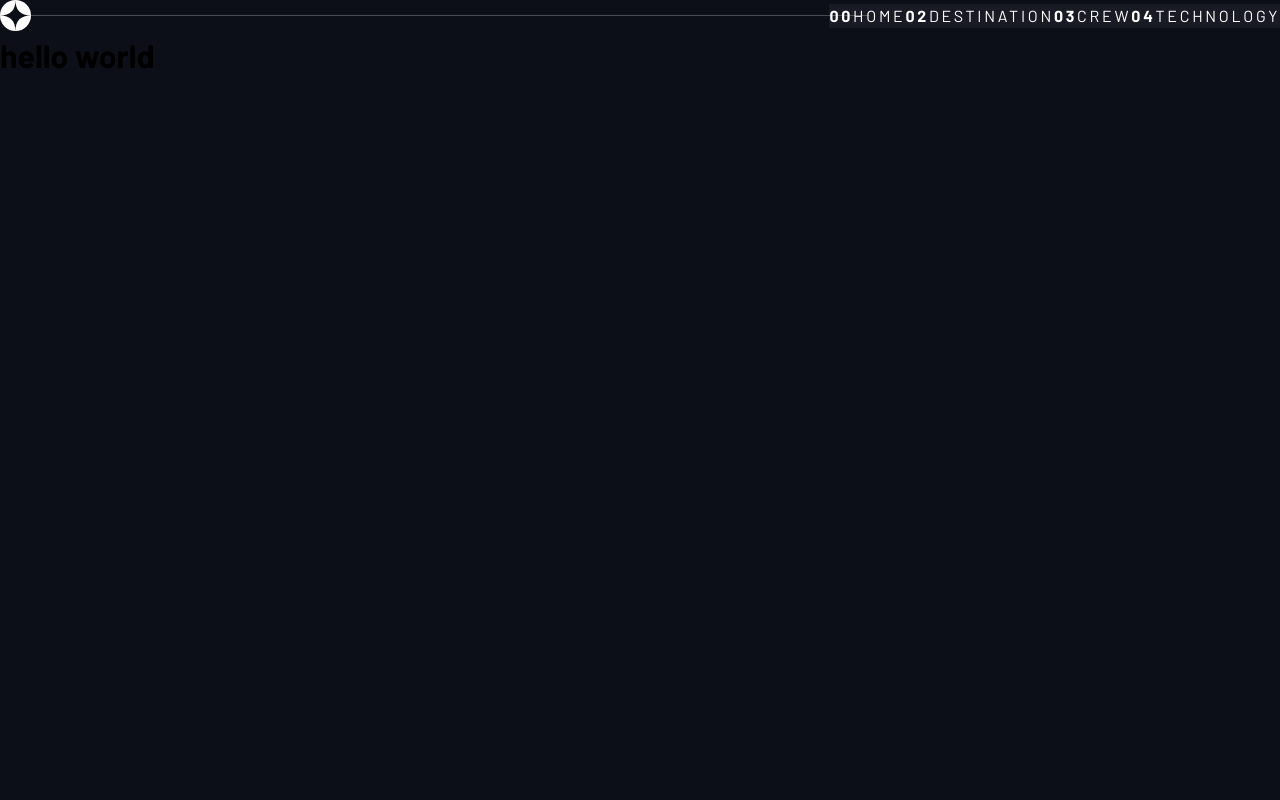
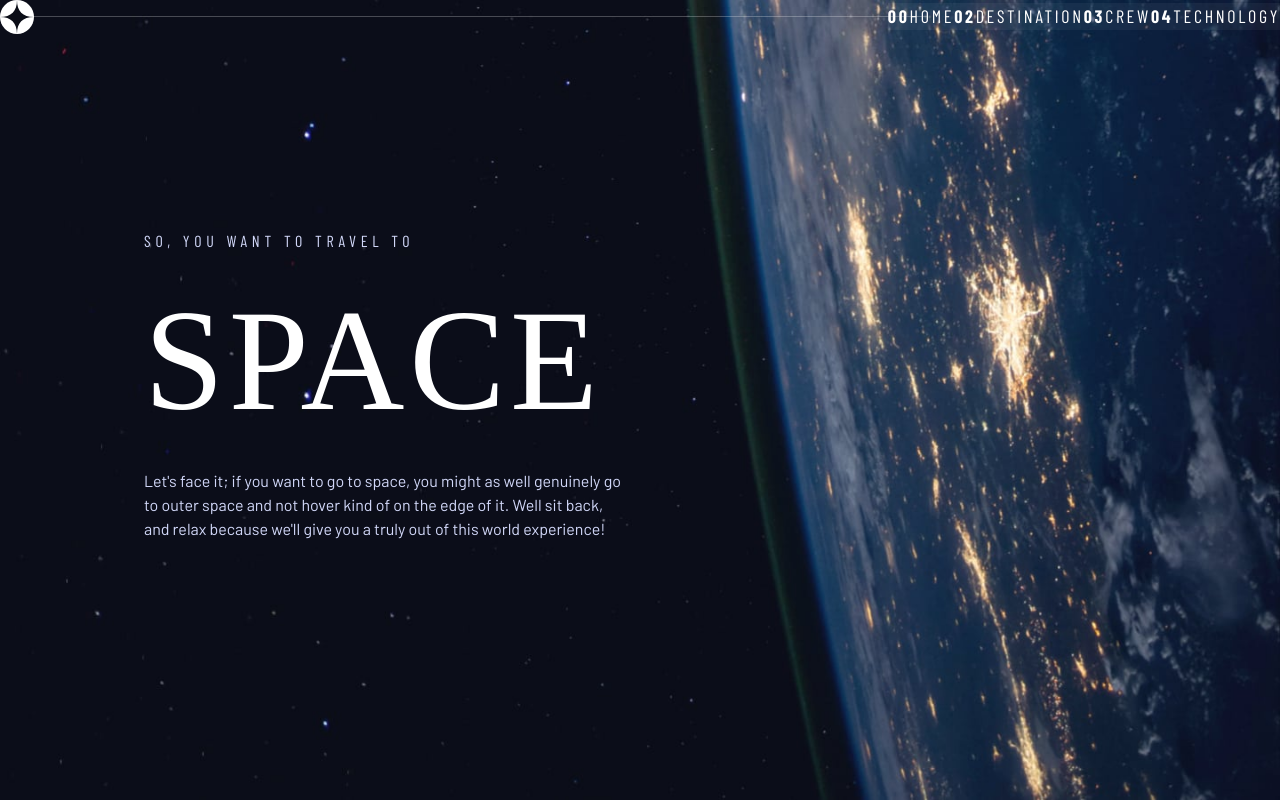
Before and after one commit to khaldoun36/Space-tourism, a Vue app: page / in a window 1280 px wide. Built offline with nearby package versions, Linux system fonts and the light colour scheme; a web font is replaced by a local one.

Commit message:
changing background images based on file route/completed

```diff
--- a/src/App.vue
+++ b/src/App.vue
@@ -1,15 +1,71 @@
 <template>
-  <div class="body-container bg-dark">
+  <div
+    class="body-container bg-dark"
+    :style="{ 'background-image': 'url(' + image + ')' }"
+  >
     <PrimaryHeader />
     <router-view />
   </div>
 </template>
 
 <script setup>
-// imports
+/* ---------- */
+/* Imports    */
+/* ---------- */
+import { ref, watch } from "vue";
+import { useRoute } from "vue-router";
 import PrimaryHeader from "./components/shared/PrimaryHeader.vue";
-// variables
-// functions
+import getBackgroundSize from "./composables/getBackgroundSize.js";
+
+/* ---------- */
+/* Variables  */
+/* ---------- */
+let viewportWidth = ref(window.innerWidth);
+let viewportHeight = ref(window.innerHeight);
+
+// to store the background size
+const backgroundSize = ref("");
+
+// to store the background image
+const image = ref("home");
+
+const route = useRoute();
+
+const pathName = ref("home");
+
+/* ---------- */
+/* Functions  */
+/* ---------- */
+
+// chnage the background image based on the current path
+watch(
+  () => route.name,
+  () => {
+    console.log(`MyCoolComponent - watch route.name changed to ${route.name}`);
+    pathName.value = route.name;
+    image.value = `src/assets/${pathName.value}/background-${pathName.value}-${backgroundSize.value}.jpg`;
+  }
+);
+
+// gets the background size as soon as the app runs
+backgroundSize.value = getBackgroundSize(
+  viewportWidth.value,
+  viewportHeight.value
+);
+
+// Change the background size
+window.addEventListener("resize", () => {
+  viewportWidth.value = window.innerWidth;
+  viewportHeight.value = window.innerHeight;
+
+  // gets the background size when window is resized
+  backgroundSize.value = getBackgroundSize(
+    viewportWidth.value,
+    viewportHeight.value
+  );
+
+  image.value = `src/assets/${pathName.value}/background-${pathName.value}-${backgroundSize.value}.jpg`;
+});
 </script>
 
 <style>
@@ -18,11 +74,30 @@ import PrimaryHeader from "./components/shared/PrimaryHeader.vue";
   display: grid;
   grid-template-rows: min-content 1fr;
   overflow-x: hidden;
+  background-size: cover;
+  background-position: bottom center;
 }
 
 #app {
   font-family: var(--ff-sans-normal);
   font-size: var(--fs-400);
-  line-height: var(--font-lineheight-3);
+  line-height: var(--font-lineheight-4);
+}
+
+@media (min-width: 1025px),
+  (min-width: 768px) and (max-width: 1024px) and (orientation: landscape) {
+  .body-container {
+    background-position: center center;
+  }
+}
+
+/*
+  ##Device = Tablets (portrait)
+*/
+
+@media (min-width: 768px) and (max-width: 1024px) {
+  .body-container {
+    background-position: center center;
+  }
 }
 </style>
--- a/src/assets/base.css
+++ b/src/assets/base.css
@@ -18,14 +18,45 @@
   --ff-sans-cond: "Barlow Condensed", sans-serif;
   --ff-sans-normal: "Barlow", sans-serif;
 
-  /* font-size */
-  --fs-900: 9.375rem;
-  --fs-800: 6.25rem;
-  --fs-700: 3.5rem;
-  --fs-600: 2rem;
-  --fs-500: 1.75rem;
-  --fs-400: 1rem;
-  --fs-300: 0.875rem;
+  /* font-sizes */
+  --fS-900: clamp(5rem, 10vw + 1rem, 9.375rem);
+  --fS-800: 3.5rem;
+  --fS-700: 1.5rem;
+  --fS-600: 1rem;
+  --fS-500: var(--font-size-1);
+  --fS-400: 0.9375rem;
+  --fS-300: 1rem;
+  --fS-200: 0.875rem;
+}
+
+/*
+  ##Device = Tablets (portrait)
+*/
+
+@media (min-width: 768px) and (max-width: 1024px) {
+  :root {
+    --fS-800: 5rem;
+    --fS-700: 2.5rem;
+    --fS-600: 1.5rem;
+    --fS-500: var(--font-size-3);
+    --fS-400: 1rem;
+  }
+}
+
+/*
+  ##Device = Desktops / Tablets in landscape
+*/
+
+@media (min-width: 1025px),
+  (min-width: 768px) and (max-width: 1024px) and (orientation: landscape) {
+  :root {
+    /* font-sizes */
+    --fS-800: 6.25rem;
+    --fS-700: 3.5rem;
+    --fS-600: 2rem;
+    --fS-500: var(--font-size-5);
+    --fS-400: 1.125rem;
+  }
 }
 
 /* ------------------ */
@@ -58,25 +89,25 @@
 
 /* font-size */
 .fs-900 {
-  font-size: var(--fs-900);
+  font-size: var(--fS-900);
 }
 .fs-800 {
-  font-size: var(--fs-800);
+  font-size: var(--fS-800);
 }
 .fs-700 {
-  font-size: var(--fs-700);
+  font-size: var(--fS-700);
 }
 .fs-600 {
-  font-size: var(--fs-600);
+  font-size: var(--fS-600);
 }
 .fs-500 {
-  font-size: var(--fs-500);
+  font-size: var(--fS-500);
 }
 .fs-400 {
-  font-size: var(--fs-400);
+  font-size: var(--fS-400);
 }
 .fs-300 {
-  font-size: var(--fs-300);
+  font-size: var(--fS-300);
 }
 
 /* font-weight */
@@ -91,10 +122,10 @@
 .ff-sans {
   font-family: var(--ff-sans-normal);
 }
-.fs-sans-cond {
+.ff-sans-cond {
   font-family: var(--ff-sans-cond);
 }
-.fs-serif {
+.ff-serif {
   font-family: var(--ff-serif);
 }
 
@@ -104,7 +135,7 @@
 .letter-spacing-2 {
   letter-spacing: 2.7px;
 }
-.letter-spacing-4 {
+.letter-spacing-3 {
   letter-spacing: 4.75px;
 }
 
@@ -126,6 +157,9 @@
   display: flex;
 }
 
+.d-block {
+  display: block;
+}
 /* ------------------ */
 /* Components         */
 /* ------------------ */
@@ -144,3 +178,49 @@
 .underline-indicators > .router-link-exact-active {
   border-color: hsl(var(--clr-white) / 1);
 }
+
+/* ------------------ */
+/* Layout             */
+/* ------------------ */
+
+.grid-container {
+  display: grid;
+  place-items: center;
+  padding-inline: 1rem;
+  padding-bottom: 4rem;
+}
+
+.grid-container p:not([class]) {
+  max-width: 50ch;
+}
+
+/*
+  ##Device = Desktops / Tablets in landscape
+*/
+@media (min-width: 1025px),
+  (min-width: 768px) and (max-width: 1024px) and (orientation: landscape) {
+  .grid-container {
+    text-align: left;
+    column-gap: var(--container-gap, 2rem);
+    grid-template-columns: minmax(1rem, 1fr) repeat(2, minmax(0, 30rem)) minmax(
+        1rem,
+        1fr
+      );
+  }
+}
+
+/*
+  ##Device = Tablets (portrait)
+*/
+@media (min-width: 768px) and (max-width: 1024px) {
+}
+
+/*
+  ##Device = Smartphones Mobiles
+*/
+@media (min-width: 320px) and (max-width: 480px),
+  (min-width: 481px) and (max-width: 767px) {
+  .grid-container {
+    text-align: center;
+  }
+}
--- a/src/components/shared/PrimaryHeader.vue
+++ b/src/components/shared/PrimaryHeader.vue
@@ -7,7 +7,6 @@
     <button
       class="menu"
       aria-controls="primary-navigation"
-      :aria-expanded="isOpen"
       :class="{ opened: isOpen }"
       @click="toggleMenu"
     >
@@ -24,7 +23,7 @@
       </svg>
     </button>
     <!-- Mobile Button end -->
-    <nav class="primary-nav flex underline-indicators">
+    <nav class="primary-nav flex underline-indicators" :aria-expanded="isOpen">
       <router-link
         to="/"
         class="ff-sans-cond fs-400 fw-400 letter-spacing-2 text-white uppercase"
@@ -150,7 +149,7 @@ const toggleMenu = () => {
   ##Device = Smartphones Mobiles
 */
 
-@media (min-width: 320px) and (max-width: 480px),
+@media (min-width: 220px) and (max-width: 480px),
   (min-width: 481px) and (max-width: 767px) {
   .primary-header {
     align-items: center;
@@ -163,17 +162,22 @@ const toggleMenu = () => {
     flex-direction: column;
     padding-block: var(--size-fluid-8);
     transform: translateX(100%);
+    transition: transform 350ms ease-in-out;
   }
-
+  .primary-nav[aria-expanded="true"] {
+    transform: translateX(0);
+  }
   /* Hamburger Menu Icon  */
   .menu {
     background-color: transparent;
+    z-index: 2000;
     border: none;
     cursor: pointer;
     display: flex;
     padding: 0;
     transform: scale(0.65);
   }
+
   .line {
     fill: none;
     stroke: hsl(var(--clr-white));
--- /dev/null
+++ b/src/composables/getBackgroundSize.js
@@ -0,0 +1,11 @@
+const getBackgroundSize = (width, height) => {
+  if (width >= 1025 || (width >= 768 && width <= 1024 && width > height)) {
+    return "desktop";
+  } else if (width >= 768 && width <= 1024 && height > width) {
+    return "tablet";
+  } else if ((width >= 1 && width <= 480) || (width >= 481 && width <= 767)) {
+    return "mobile";
+  }
+};
+
+export default getBackgroundSize;
--- a/src/views/HomeView.vue
+++ b/src/views/HomeView.vue
@@ -1,9 +1,56 @@
 <template>
-  <main class="">
-    <h1>hello world</h1>
+  <main class="grid-container grid-container--home">
+    <div>
+      <h1
+        class="text-light fs-500 fw-400 ff-sans-cond uppercase letter-spacing-3"
+      >
+        so, you want to travel to
+        <span class="fs-900 ff-serif fw-400 text-white d-block">space</span>
+      </h1>
+      <p class="ff-sans fw-400 text-light">
+        Let's face it; if you want to go to space, you might as well genuinely
+        go to outer space and not hover kind of on the edge of it. Well sit
+        back, and relax because we'll give you a truly out of this world
+        experience!
+      </p>
+    </div>
+    <div></div>
   </main>
 </template>
 
 <script setup></script>
 
-<style></style>
+<style>
+/*
+  ##Device = Smartphones Mobiles
+*/
+.grid-container--home > .first-child > h1 {
+  text-align: center !important;
+}
+/*
+  ##Device = Tablets (portrait)
+*/
+
+@media (min-width: 768px) and (max-width: 1024px) {
+}
+/*
+  ##Device = Desktops / Tablets in landscape
+*/
+
+@media (min-width: 1025px),
+  (min-width: 768px) and (max-width: 1024px) and (orientation: landscape) {
+  .grid-container--home {
+    padding-bottom: max(6rem, 20vh);
+    align-items: end;
+  }
+
+  .grid-container--home > *:first-child {
+    grid-column: 2;
+    min-width: 100%;
+  }
+
+  .grid-container--home > *:last-child {
+    grid-column: 3;
+  }
+}
+</style>
```
